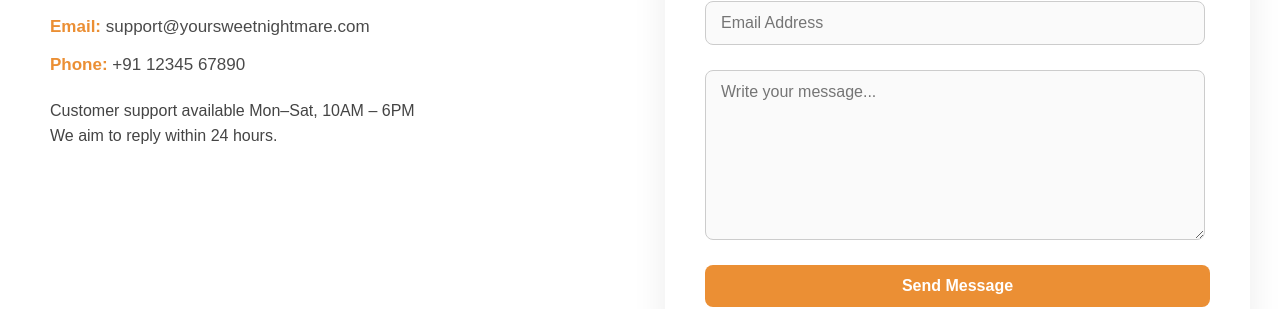
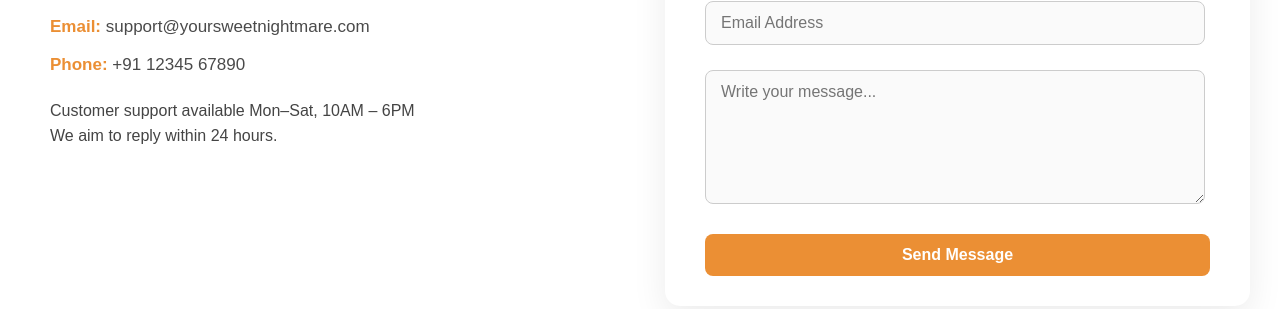
Before and after one commit to Rakezt/e-com-app, a React (Create React App) app: page /contact in a window 1280 px wide. Shown: the part 866-1175 px from the top of the page. Built offline with nearby package versions, Linux system fonts and the light colour scheme; no server answers; a web font is replaced by a local one.

Commit message:
validation added on contact

```diff
--- a/src/Contact.js
+++ b/src/Contact.js
@@ -1,13 +1,46 @@
-import { useAuth0 } from '@auth0/auth0-react';
 import styled from 'styled-components';
 import { useEffect, useState } from 'react';
+import { useDispatch, useSelector } from 'react-redux';
+import { openLogin } from './store/uiSlice';
+import { contactSchema } from './validation/contactSchema';
+import { ErrorText } from './Helper/ErrorText';
 
 const Contact = () => {
-  const { isAuthenticated, user } = useAuth0();
+  const { isAuthenticated, user } = useSelector((state) => state.auth);
+  const dispatch = useDispatch();
   const [mapLoaded, setMapLoaded] = useState(false);
+
+  const [form, setForm] = useState({
+    name: user?.firstname ? `${user.firstname} ${user.lastname}` : '',
+    email: user?.email || '',
+    message: '',
+  });
+  const [error, setError] = useState({});
+  const [submitError, setSubmitError] = useState('');
+
   useEffect(() => {
     window.scrollTo(0, 0);
   }, []);
+
+  const handleSubmit = (e) => {
+    e.preventDefault();
+    if (!isAuthenticated) {
+      setSubmitError('Please log in to contact us');
+      dispatch(openLogin());
+      return;
+    }
+    const result = contactSchema.safeParse(form);
+    if (!result.success) {
+      const fieldErrors = {};
+      result.error.issues.forEach(
+        (err) => (fieldErrors[err.path[0]] = err.message)
+      );
+      setError(fieldErrors);
+    }
+    setError({});
+    setSubmitError('');
+    e.target.submit();
+  };
 
   return (
     <Wrapper>
@@ -63,30 +96,40 @@ const Contact = () => {
           action='https://formspree.io/f/xleqglpe'
           method='POST'
           className='contact-form'
+          onSubmit={handleSubmit}
         >
+          <div>
             <input
               type='text'
               placeholder='Your Name'
               name='username'
-            value={isAuthenticated ? user?.name : ''}
+              value={form.name}
+              onChange={(e) => setForm({ ...form, name: e.target.value })}
               required
             />
-
+            {error.name && <ErrorText text={error.name} />}
+          </div>
+          <div>
             <input
               type='email'
               placeholder='Email Address'
               name='email'
-            value={isAuthenticated ? user.email : ''}
-            required
+              value={form.email}
+              onChange={(e) => setForm({ ...form, email: e.target.value })}
             />
-
+            {error.email && <ErrorText text={error.email} />}
+          </div>
+          <div>
             <textarea
               placeholder='Write your message...'
               name='message'
-            rows='8'
-            required
-          ></textarea>
-
+              rows='6'
+              value={form.message}
+              onChange={(e) => setForm({ ...form, message: e.target.value })}
+            />
+            {error.message && <ErrorText text={error.message} />}
+          </div>
+          {submitError && <ErrorText text={submitError} />}
           <button type='submit' className='submit-btn'>
             Send Message
           </button>
--- a/src/components/Nav.js
+++ b/src/components/Nav.js
@@ -269,7 +269,10 @@ const Nav = () => {
           ) : (
             <Button
               className='user-login'
-              onClick={() => dispatch(openLogin())}
+              onClick={() => {
+                setMenuIcon(false);
+                dispatch(openLogin());
+              }}
             >
               Log In
             </Button>
--- /dev/null
+++ b/src/validation/contactSchema.js
@@ -0,0 +1,7 @@
+import { z } from 'zod';
+
+export const contactSchema = z.object({
+  name: z.string().min(2, 'Name must be at least 2 characters'),
+  email: z.string().email('Enter a valid email'),
+  message: z.string().min(10, 'Message must be at least 10 characters'),
+});
```
Also changed, not shown: public/manifest.json. Lines whose indentation alone changed are shown as unchanged.
